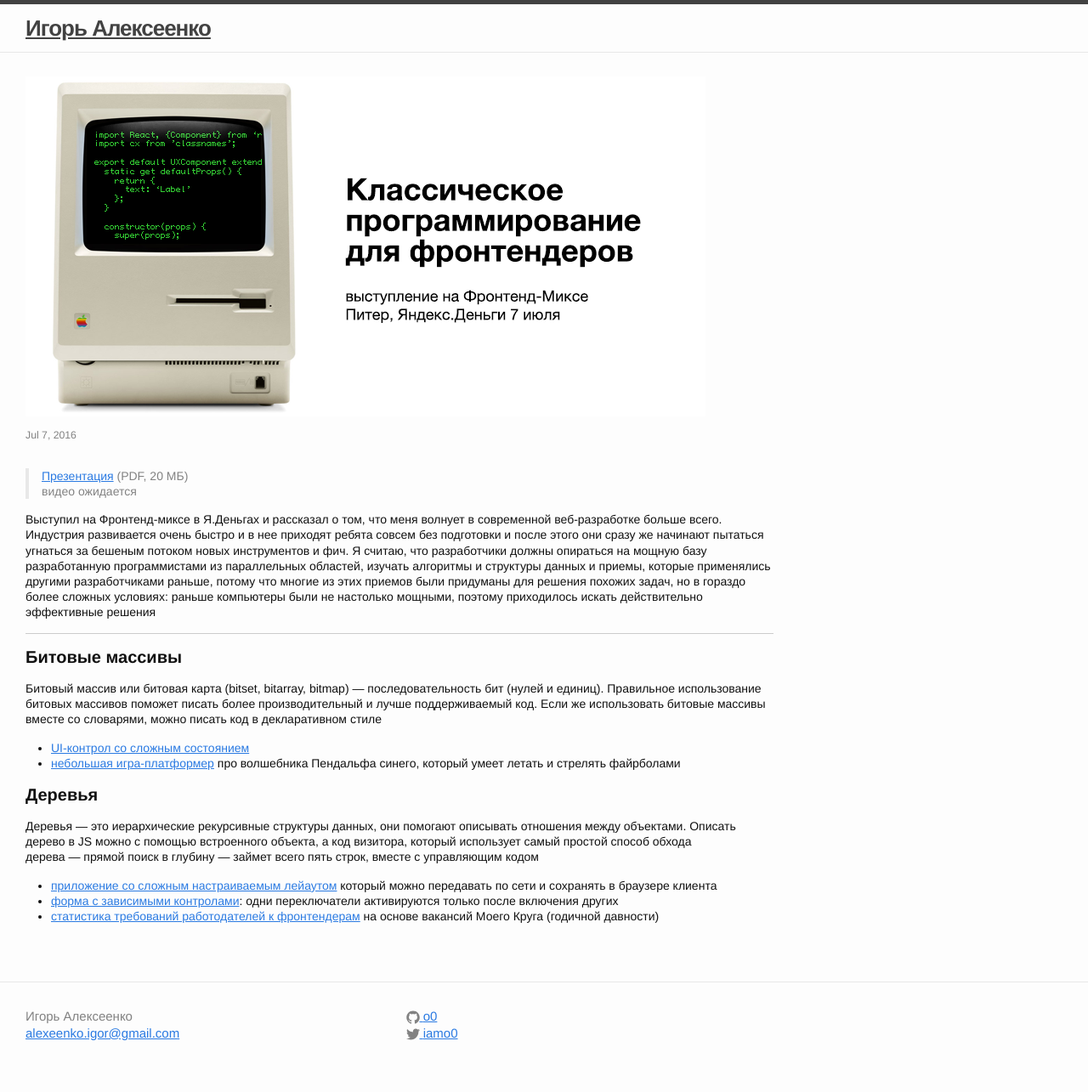
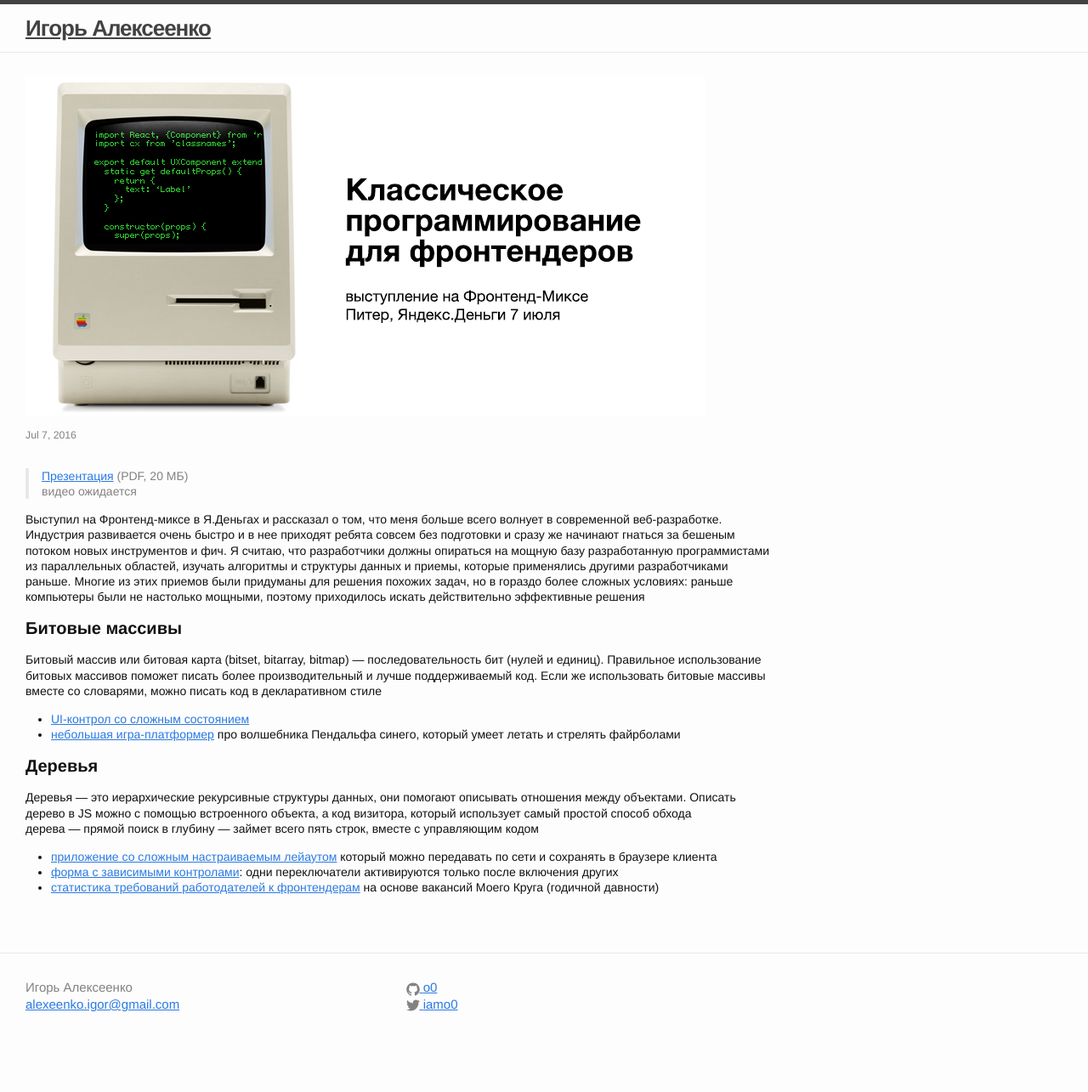
Before and after one commit to o0/o0.github.io, a Jekyll site: the page built from _posts/2016-07-09-classic-programming-for-frontenders.markdown, in a window 1280 px wide. Shown: the whole page at 85% size. Built offline with Jekyll 4.4.1, drawn with Linux system fonts in a browser that asks for light colours; after the commit the page ends 1251 px from its top, so only the background shows below that.

Commit message:
Classic programming post updated

```diff
--- a/_posts/2016-07-09-classic-programming-for-frontenders.markdown
+++ b/_posts/2016-07-09-classic-programming-for-frontenders.markdown
@@ -11,9 +11,7 @@ preview: /assets/images/programming-for-frontenders/promo.png
 > [Презентация]({{site_url}}/share/classic-programming-for-frontenders.pdf){:target="_blank"} (PDF, 20 МБ) \\
 > видео ожидается
 
-Выступил на Фронтенд-миксе в Я.Деньгах и рассказал о том, что меня волнует в современной веб-разработке больше всего. Индустрия развивается очень быстро и в нее приходят ребята совсем без подготовки и после этого они сразу же начинают пытаться угнаться за бешеным потоком новых инструментов и фич. Я считаю, что разработчики должны опираться на мощную базу разработанную программистами из параллельных областей, изучать алгоритмы и структуры данных и приемы, которые применялись другими разработчиками раньше, потому что многие из этих приемов были придуманы для решения похожих задач, но в гораздо более сложных условиях: раньше компьютеры были не настолько мощными, поэтому приходилось искать действительно эффективные решения
-
----
+Выступил на Фронтенд-миксе в Я.Деньгах и рассказал о том, что меня больше всего волнует в современной веб-разработке. Индустрия развивается очень быстро и в нее приходят ребята совсем без подготовки и сразу же начинают гнаться за бешеным потоком новых инструментов и фич. Я считаю, что разработчики должны опираться на мощную базу разработанную программистами из параллельных областей, изучать алгоритмы и структуры данных и приемы, которые применялись другими разработчиками раньше. Многие из этих приемов были придуманы для решения похожих задач, но в гораздо более сложных условиях: раньше компьютеры были не настолько мощными, поэтому приходилось искать действительно эффективные решения
 
 #### Битовые массивы
 Битовый массив или битовая карта (bitset, bitarray, bitmap) — последовательность бит (нулей и единиц). Правильное использование битовых массивов поможет писать более производительный и лучше поддерживаемый код. Если же использовать битовые массивы вместе со словарями, можно писать код в декларативном стиле
```
